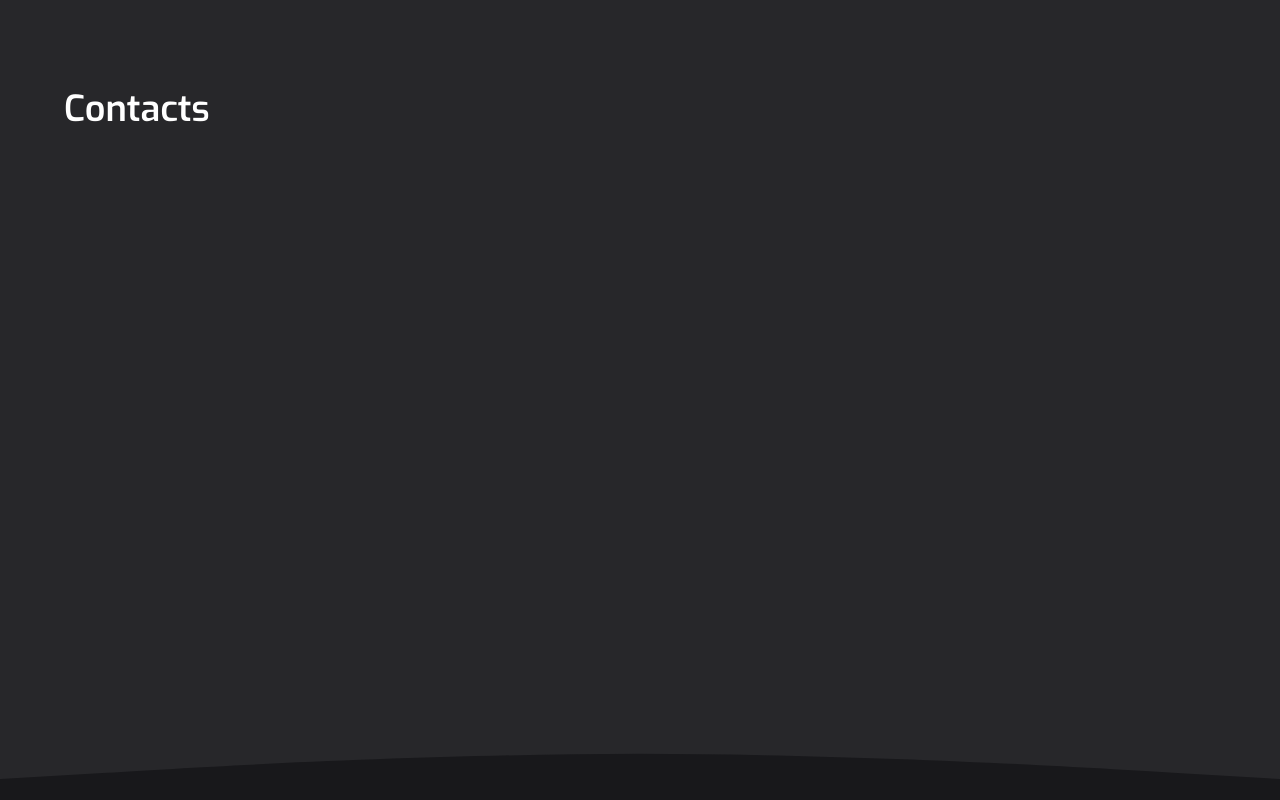
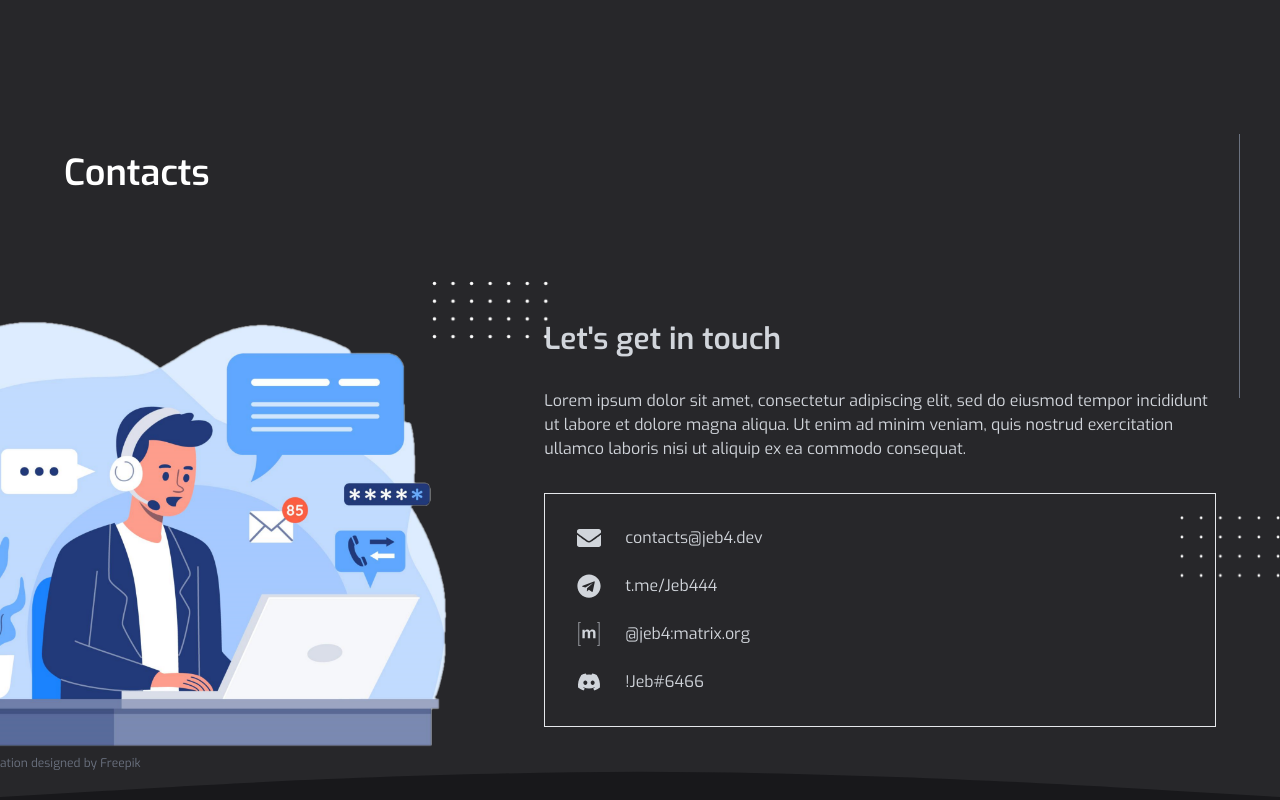
Before and after one commit to Jeb4dev/homepage, a React (Vite) app in the folder about/: page / in a window 1280 px wide. Shown: the part 3460-4260 px from the top of the page. Built offline with nearby package versions, Linux system fonts and the light colour scheme.

Commit message:
contact me component

```diff
--- a/about/src/Contact.tsx
+++ b/about/src/Contact.tsx
@@ -1,10 +1,110 @@
 import React from "react";
+import {FaDiscord, FaEnvelope, FaTelegram} from "react-icons/fa";
+import MatrixIcon from "./MatrixIcon";
 
 export const Contact = () => {
-    return (
-        <div id="contact" className="max-w-screen-xl mx-auto p-8 md:px-16">
-            <h1 className="self-center text-4xl font-semibold whitespace-nowrap text-white py-16">
-                Contacts
-            </h1>
-        </div>);
+    return (<div id="contact" className="max-w-screen-xl mx-auto p-8 md:px-16">
+        <h1 className="self-center text-4xl font-semibold whitespace-nowrap text-white py-32">
+            Contacts
+        </h1>
+
+        <div className="overflow-hidden hidden md:block">
+            <div className="absolute right-10 top-1/3 transform -translate-y-1/2">
+                <span className="block w-[1px] h-[33vh] bg-gray-500"></span>
+            </div>
+
+            <svg viewBox="0 0 52 24" fill="currentColor"
+                 className="absolute right-0 top-2/3 transform -translate-y-1/2 text-white"
+                 width="100" height="100">
+                <defs>
+                    <pattern id="pattern" x="0" y="0" width=".1" height=".1">
+                        <circle cx="1" cy="1" r=".7"/>
+                    </pattern>
+                </defs>
+                <rect fill="url(#pattern)" width="100" height="100"/>
+            </svg>
+        </div>
+
+        <div className="flex row">
+            <div className="hidden md:block">
+                <img src="/contactus.png" alt="customer service illustration" className="mx-[-12rem]"/>
+                <p className="text-gray-500 text-xs mx-[-6rem] py-2">
+                    Illustration designed by <a href="https://www.freepik.com" className="hover:underline">
+                    Freepik</a>
+                </p>
+            </div>
+            <div className="text-gray-300 md:ml-[-6rem]">
+                <span className="relative inline-block">
+                    <svg
+                          viewBox="0 0 52 24"
+                          fill="currentColor"
+                          className="absolute top-0 left-0 z-0 hidden w-32 -mt-8 -ml-20 text-white lg:w-32 lg:-ml-28 lg:-mt-10 sm:block"
+                    >
+                    <defs>
+                      <pattern
+                          id="700c93bf-0068-4e32-aafe-ef5b6a647708"
+                          x="0"
+                          y="0"
+                          width=".145"
+                          height=".30"
+                      >
+                        <circle cx="1" cy="1" r=".7"/>
+                      </pattern>
+                    </defs>
+                    <rect
+                        fill="url(#700c93bf-0068-4e32-aafe-ef5b6a647708)"
+                        width="52"
+                        height="24"
+                    />
+                  </svg>
+                  <h2 className="relative text-3xl font-semibold whitespace-nowrap">
+                        Let's get in touch
+                </h2>
+                </span>
+                <div>
+                    <h2 className="md:hidden relative text-3xl font-semibold whitespace-nowrap">
+                        Let's get in touch
+                    </h2>
+                    <p className="py-8">
+                        Lorem ipsum dolor sit amet, consectetur adipiscing elit, sed do eiusmod tempor incididunt ut
+                        labore et dolore magna aliqua. Ut enim ad minim veniam, quis nostrud exercitation ullamco
+                        laboris nisi ut aliquip ex ea commodo consequat.
+                    </p>
+                </div>
+                <div>
+                    <div className="border border-solid">
+                        <div className="flex gap-6 px-8 pt-8 pb-3">
+                            <FaEnvelope
+                                className="w-6 h-6 text-gray-300"/>
+                            <a href="mailto:contacts@jeb4.dev" className="hover:underline">contacts@jeb4.dev</a>
+                        </div>
+                        <div className="flex gap-6 px-8 py-3">
+                            <FaTelegram
+                                className="w-6 h-6 text-gray-300"/>
+                            <a href="https://t.me/Jeb444" target="_blank"
+                               className="hover:underline">
+                                t.me/Jeb444
+                            </a>
+                        </div>
+                        <div className="flex gap-6 px-8 py-3">
+                            <MatrixIcon
+                                className="w-6 h-6 fill-gray-300"/>
+                            <a href="https://matrix.to/#/@jeb4:matrix.org" target="_blank"
+                               className="hover:underline">
+                                @jeb4:matrix.org
+                            </a>
+                        </div>
+                        <div className="flex gap-6 px-8 py-3 pb-8">
+                            <FaDiscord
+                                className="w-6 h-6 fill-gray-300"/>
+                            <a href="https://discord.com/users/368862359562747916/" target="_blank"
+                               className="hover:underline">
+                                !Jeb#6466
+                            </a>
+                        </div>
+                    </div>
+                </div>
+            </div>
+        </div>
+    </div>);
 };
```
Also changed, not shown: about/public/contactus.png (added).
